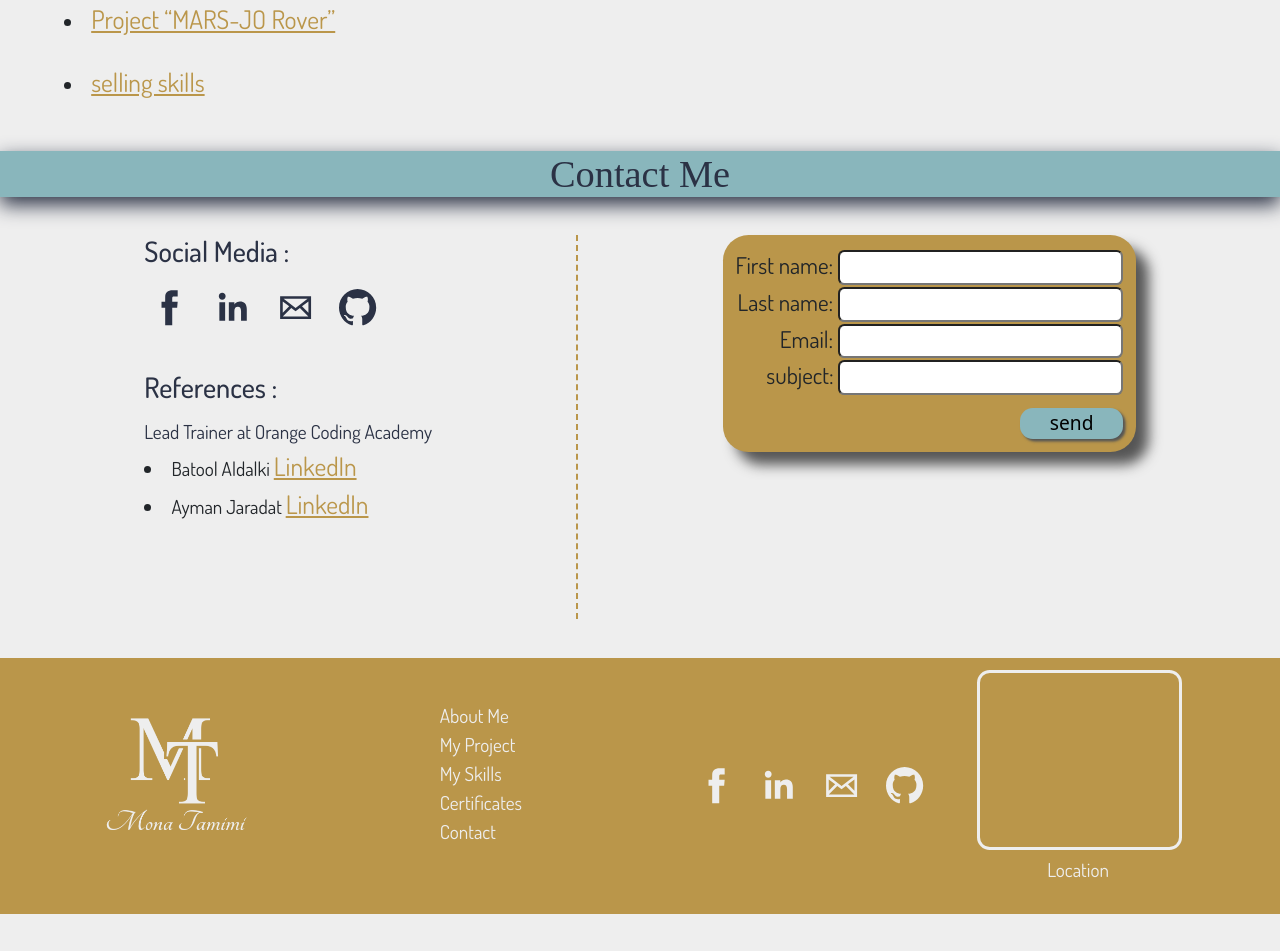
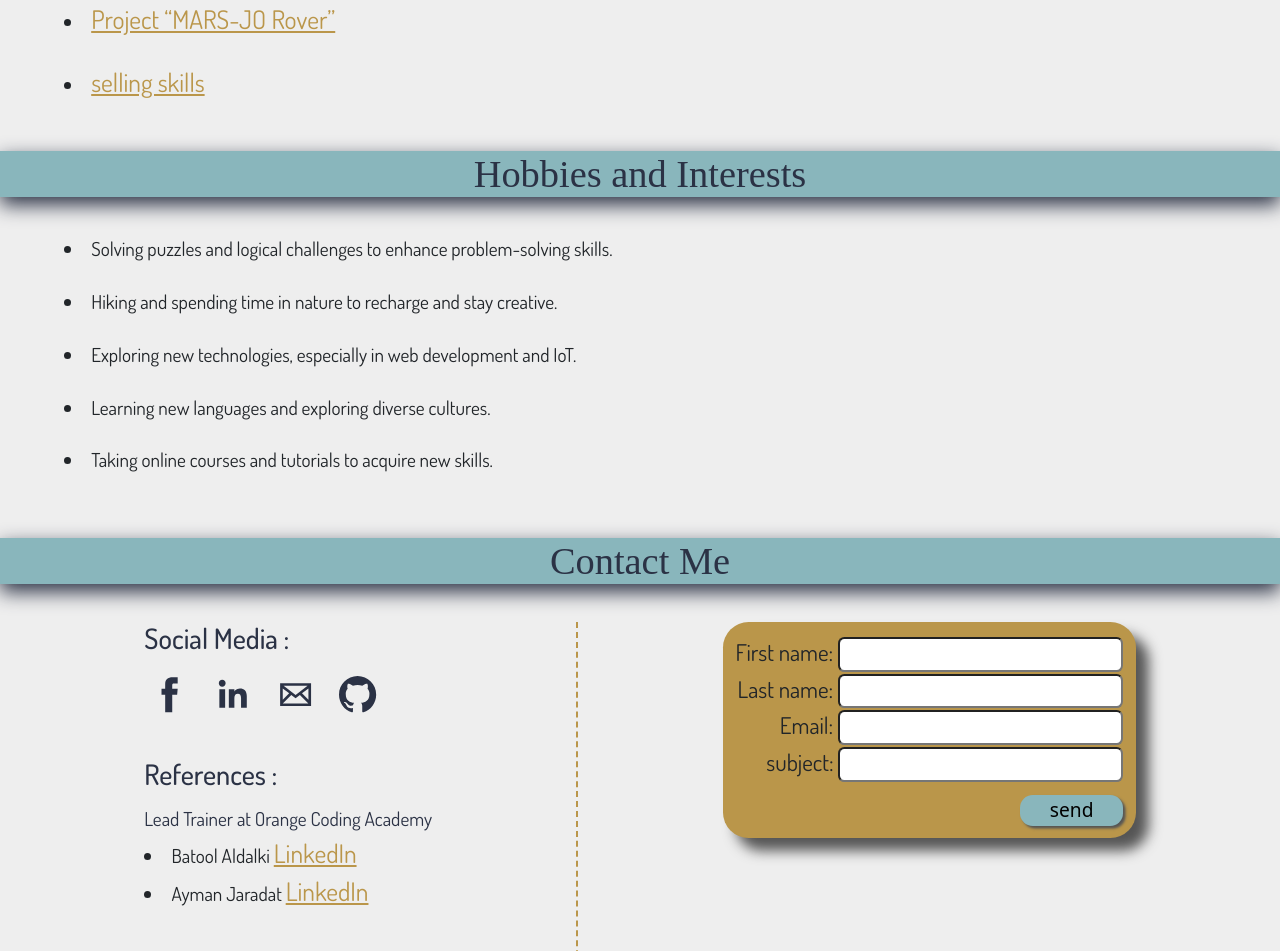
Before and after one commit to Mona-Tamimi/Project-2, a plain HTML site: page index.html in a window 1280 px wide. Shown: the part 2439-3390 px from the top of the page. Before the commit the page ends 3365 px from the top, so only its background shows below. Drawn offline with nearby package versions, Linux system fonts and the light colour scheme; grey boxes are pictures that could not be loaded; a web font is replaced by a local one.

Commit message:
portfolio

```diff
--- a/Portfolio.html
+++ b/index.html
@@ -414,6 +414,18 @@
             </div>
 
            </section>
+           <section class="certificates" id="certificates">
+            <h1 class="title">Hobbies and Interests</h1>
+            <div style="text-align: left; margin: 3vw 0; margin-left: 5vw;">
+                <li>Solving puzzles and logical challenges to enhance problem-solving skills.</li> <br>
+                <li>Hiking and spending time in nature to recharge and stay creative.</li> <br>
+                <li>Exploring new technologies, especially in web development and IoT.</li> <br>
+                <li>Learning new languages and exploring diverse cultures.</li> <br>
+                <li>Taking online courses and tutorials to acquire new skills.</li> <br>
+            </div>
+
+           </section>
+
 
 
            <!-- 6th Section -->
```
